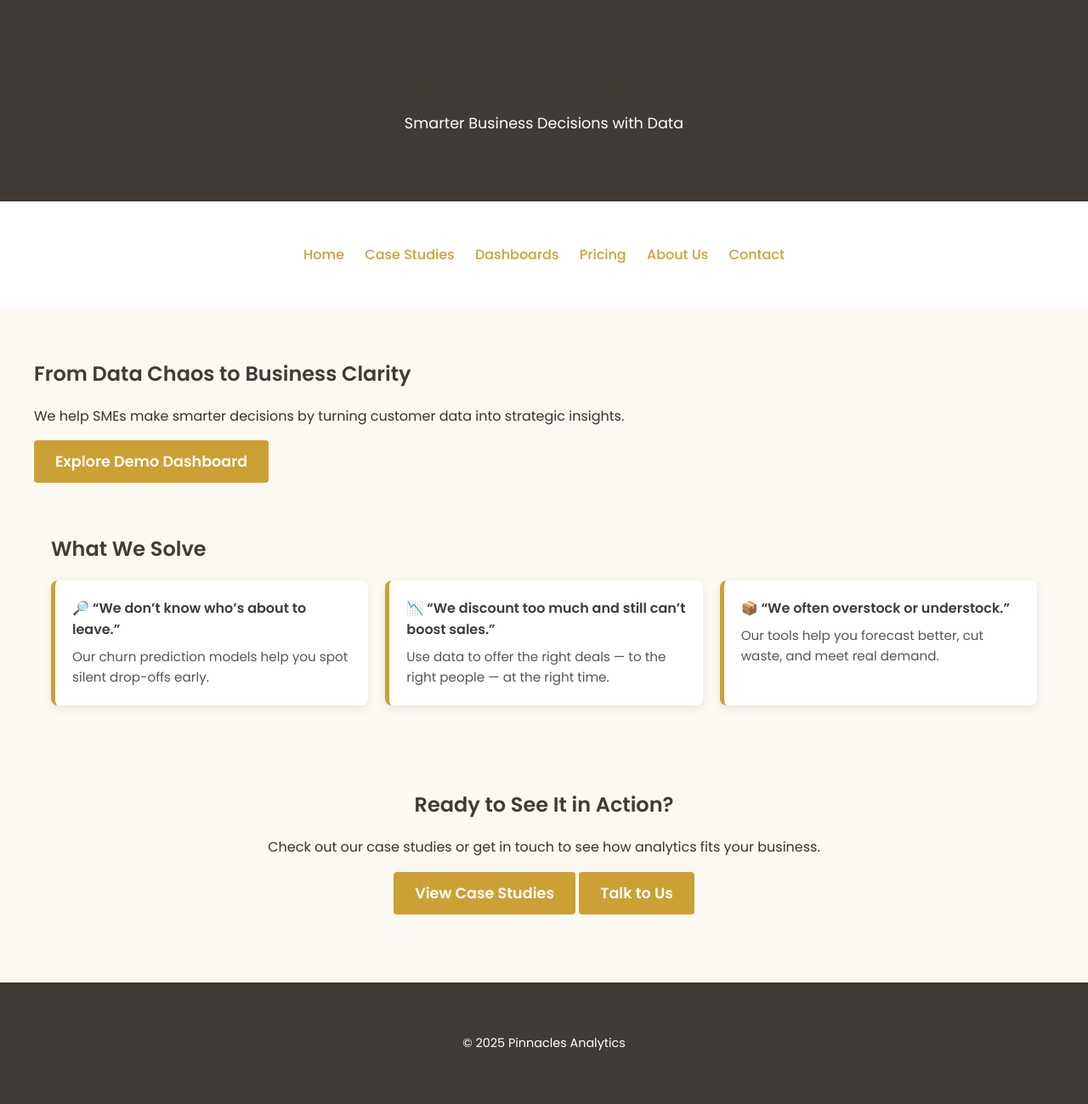
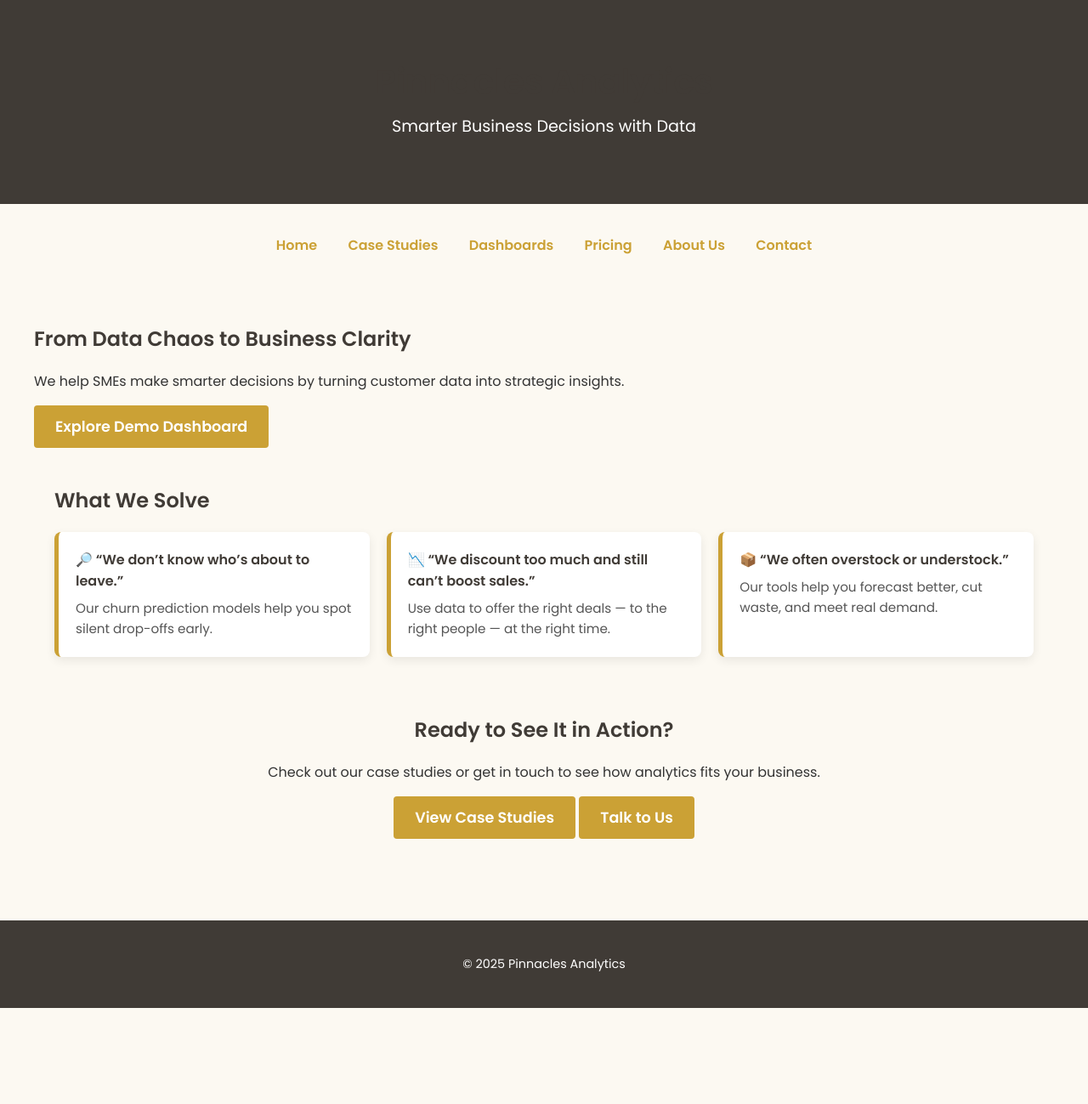
Before and after one commit to lyven81/pinnacles-learning-website, a Jekyll site: the page built from index.html, in a window 1280 px wide. Shown: the whole page at 85% size. Built offline with Jekyll 4.4.1, drawn with Linux system fonts in a browser that asks for light colours; after the commit the page ends 1186 px from its top, so only the background shows below that.

Commit message:
Update style.css

```diff
--- a/assets/css/style.css
+++ b/assets/css/style.css
@@ -241,3 +241,60 @@ strong {
   font-size: 0.95rem;
   color: #555;
 }
+
+body {
+  font-family: 'Poppins', sans-serif;
+  background-color: #FCF9F2;
+  margin: 0;
+  padding: 0;
+  color: #333;
+}
+
+.container {
+  max-width: 1200px;
+  margin: auto;
+  padding: 1.5rem;
+}
+
+.site-header {
+  background-color: #403B36;
+  color: #FFFFFF;
+  padding: 2rem 1rem;
+  text-align: center;
+}
+
+.site-title {
+  font-size: 2.5rem;
+  margin: 0;
+}
+
+.site-subtitle {
+  margin-top: 0.5rem;
+  font-size: 1.2rem;
+  font-weight: 400;
+}
+
+.main-nav {
+  background-color: #FCF9F2;
+  text-align: center;
+  padding: 0.75rem 0;
+}
+
+.main-nav a {
+  color: #CBA135;
+  margin: 0 1rem;
+  text-decoration: none;
+  font-weight: 600;
+}
+
+.main-nav a:hover {
+  color: #b08e2e;
+}
+
+.site-footer {
+  background-color: #403B36;
+  color: #FFFFFF;
+  text-align: center;
+  padding: 1rem;
+  margin-top: 3rem;
+}
```
